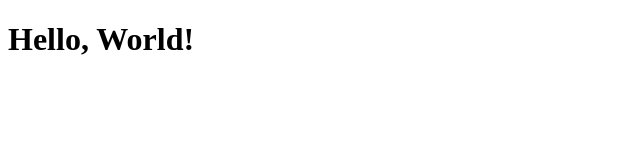
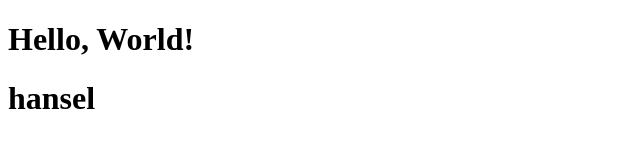
Before and after one commit to johnhanselamores-max/it24a, a plain HTML site: page index.html in a window 1280 px wide. Shown: the whole page, without its empty margins (0-640 px from the left). Drawn offline with Linux system fonts and the light colour scheme.

Commit message:
Added an element on Index.html

```diff
--- a/index.html
+++ b/index.html
@@ -7,5 +7,6 @@
 </head>
 <body>
     <h1>Hello, World!</h1>
+    <h1>hansel</h1>
 </body>
 </html>
```
